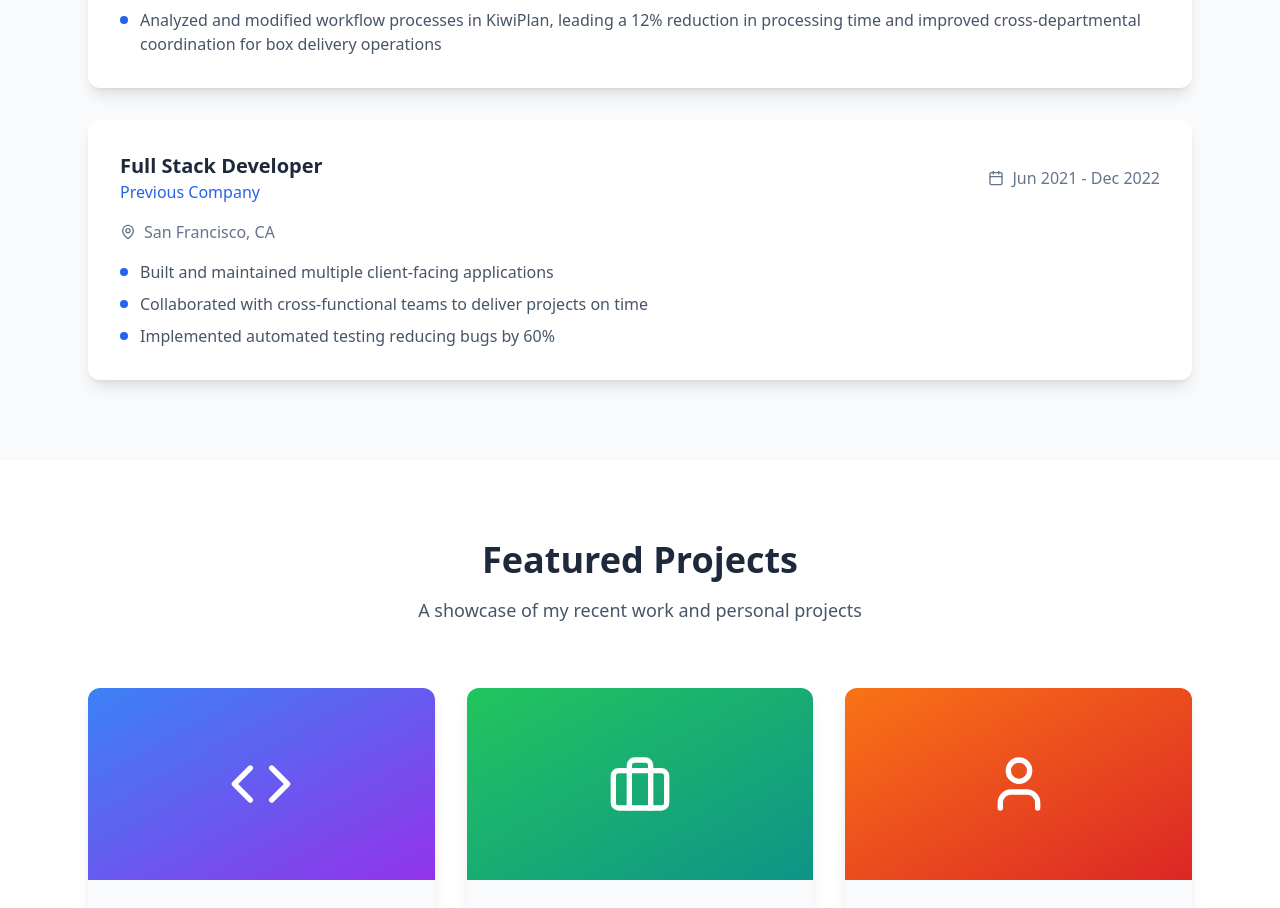
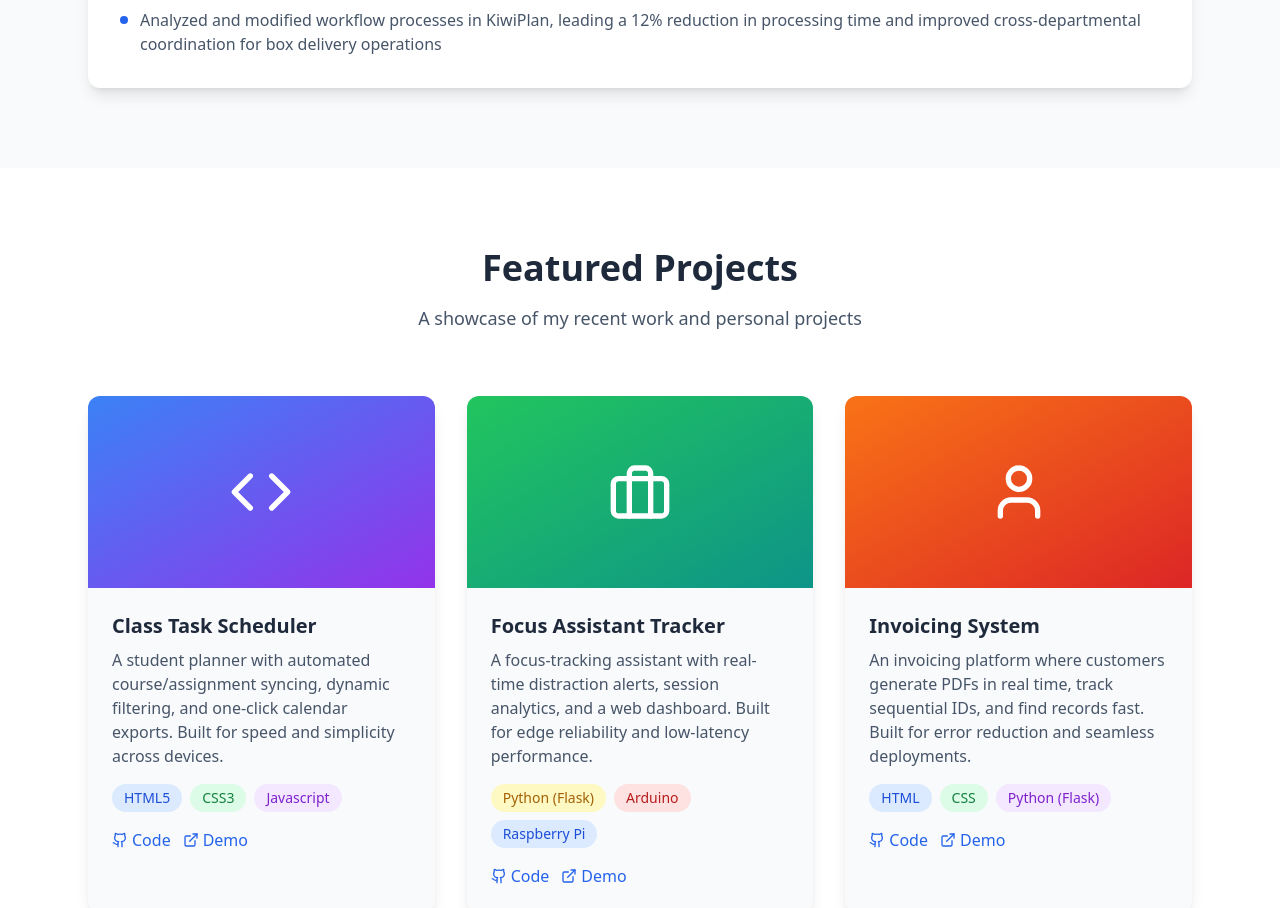
Before and after one commit to joshuaanicette/Josh-s-Portfolio, a React (Vite) app: page / in a window 1280 px wide. Shown: the part 1684-2592 px from the top of the page. Built offline with nearby package versions, Linux system fonts and the light colour scheme.

Commit message:
Updated experience section

```diff
--- a/src/App.tsx
+++ b/src/App.tsx
@@ -175,38 +175,6 @@ function App() {
                 <li className="flex items-start">
                   <span className="w-2 h-2 bg-blue-600 rounded-full mt-2 mr-3 flex-shrink-0"></span>
                   Analyzed and modified workflow processes in KiwiPlan, leading a 12% reduction in processing time and improved cross-departmental coordination for box delivery operations
-                </li>
-              </ul>
-            </div>
-
-            {/* Experience Item 2 */}
-            <div className="bg-white rounded-xl p-8 shadow-lg hover:shadow-xl transition-shadow">
-              <div className="flex flex-col lg:flex-row lg:items-center lg:justify-between mb-4">
-                <div>
-                  <h3 className="text-xl font-semibold text-slate-800">Full Stack Developer</h3>
-                  <p className="text-blue-600 font-medium">Previous Company</p>
-                </div>
-                <div className="flex items-center text-slate-500 mt-2 lg:mt-0">
-                  <Calendar className="w-4 h-4 mr-2" />
-                  <span>Jun 2021 - Dec 2022</span>
-                </div>
-              </div>
-              <div className="flex items-center text-slate-500 mb-4">
-                <MapPin className="w-4 h-4 mr-2" />
-                <span>San Francisco, CA</span>
-              </div>
-              <ul className="space-y-2 text-slate-600">
-                <li className="flex items-start">
-                  <span className="w-2 h-2 bg-blue-600 rounded-full mt-2 mr-3 flex-shrink-0"></span>
-                  Built and maintained multiple client-facing applications
-                </li>
-                <li className="flex items-start">
-                  <span className="w-2 h-2 bg-blue-600 rounded-full mt-2 mr-3 flex-shrink-0"></span>
-                  Collaborated with cross-functional teams to deliver projects on time
-                </li>
-                <li className="flex items-start">
-                  <span className="w-2 h-2 bg-blue-600 rounded-full mt-2 mr-3 flex-shrink-0"></span>
-                  Implemented automated testing reducing bugs by 60%
                 </li>
               </ul>
             </div>
```
